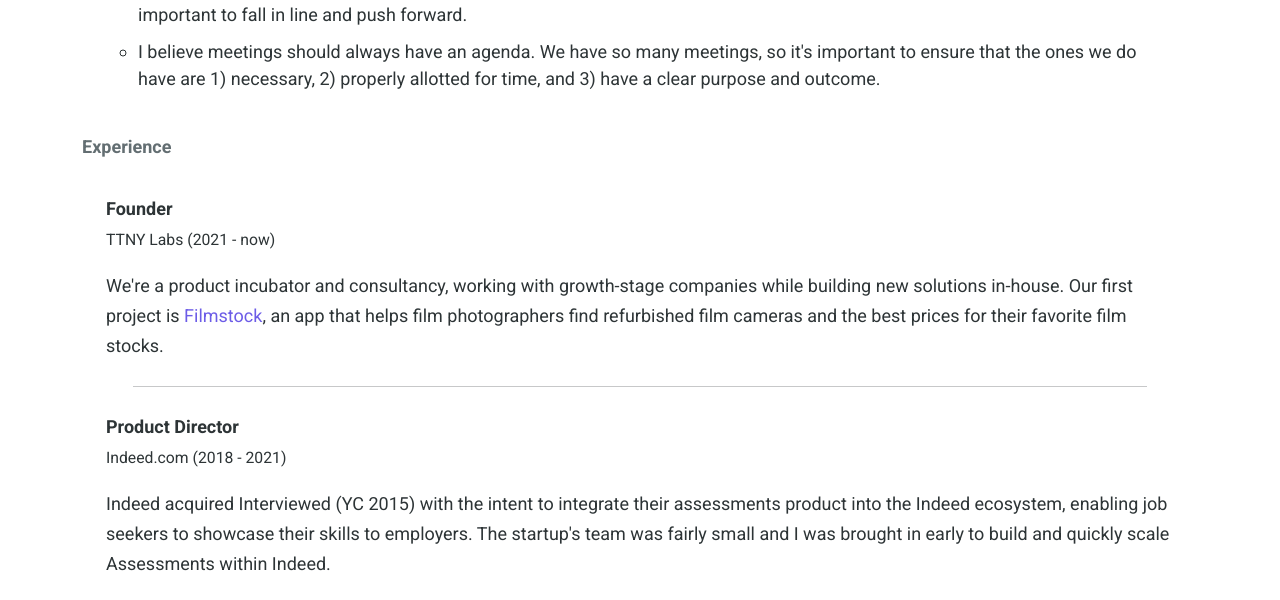
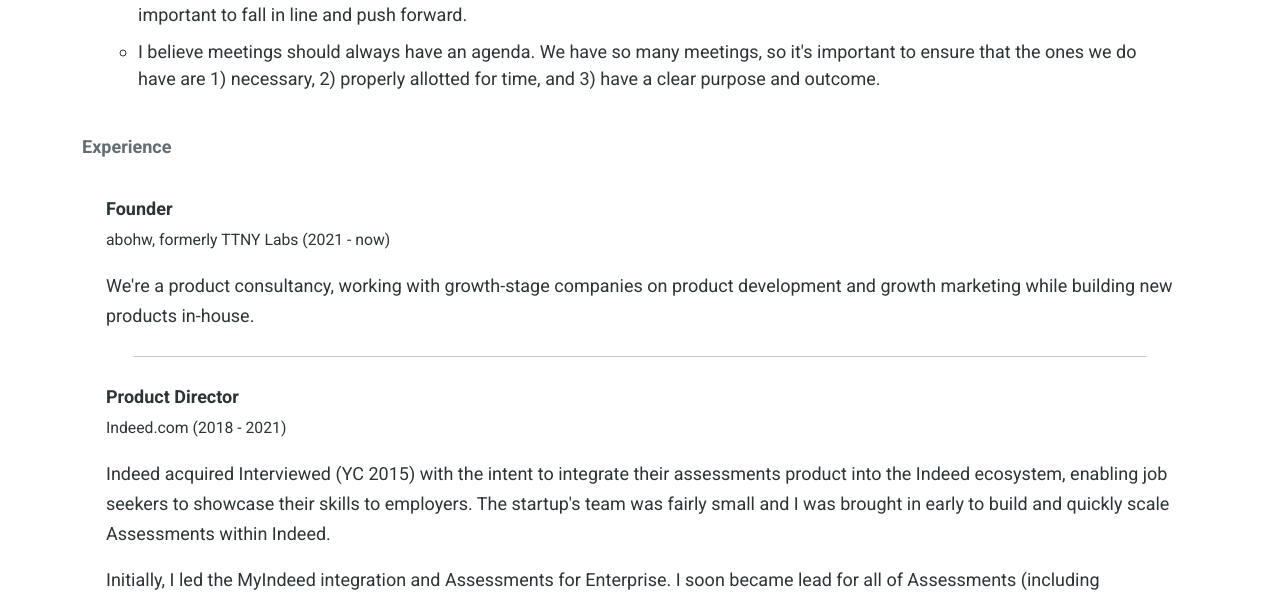
Before and after one commit to abohw/abohw-com, a Django app: page /work-with-me/ in a window 1280 px wide. Shown: the part 892-1492 px from the top of the page. Run offline with Django 3.2, Linux system fonts and the light colour scheme; some libraries are stand-ins or nearby versions.

Commit message:
update work

```diff
--- a/templates/work/index.html
+++ b/templates/work/index.html
@@ -98,12 +98,11 @@
 
                         <p>
                             <strong>Founder</strong> <br>
-                            <small>TTNY Labs (2021 - now)</small>
+                            <small>abohw, formerly TTNY Labs (2021 - now)</small>
                         </p>
 
                         <p>
-                            We're a product incubator and consultancy, working with growth-stage companies while building new solutions in-house.
-                            Our first project is <a style="color: #6c5ce7; text-decoration: none;" href="https://filmstock.app" target="_blank">Filmstock</a>, an app that helps film photographers find refurbished film cameras and the best prices for their favorite film stocks.
+                            We're a product consultancy, working with growth-stage companies on product development and growth marketing while building new products in-house.
                         </p>
 
                         <hr noshade width="95%" class="text-center" style="margin: 25px auto;">
```
